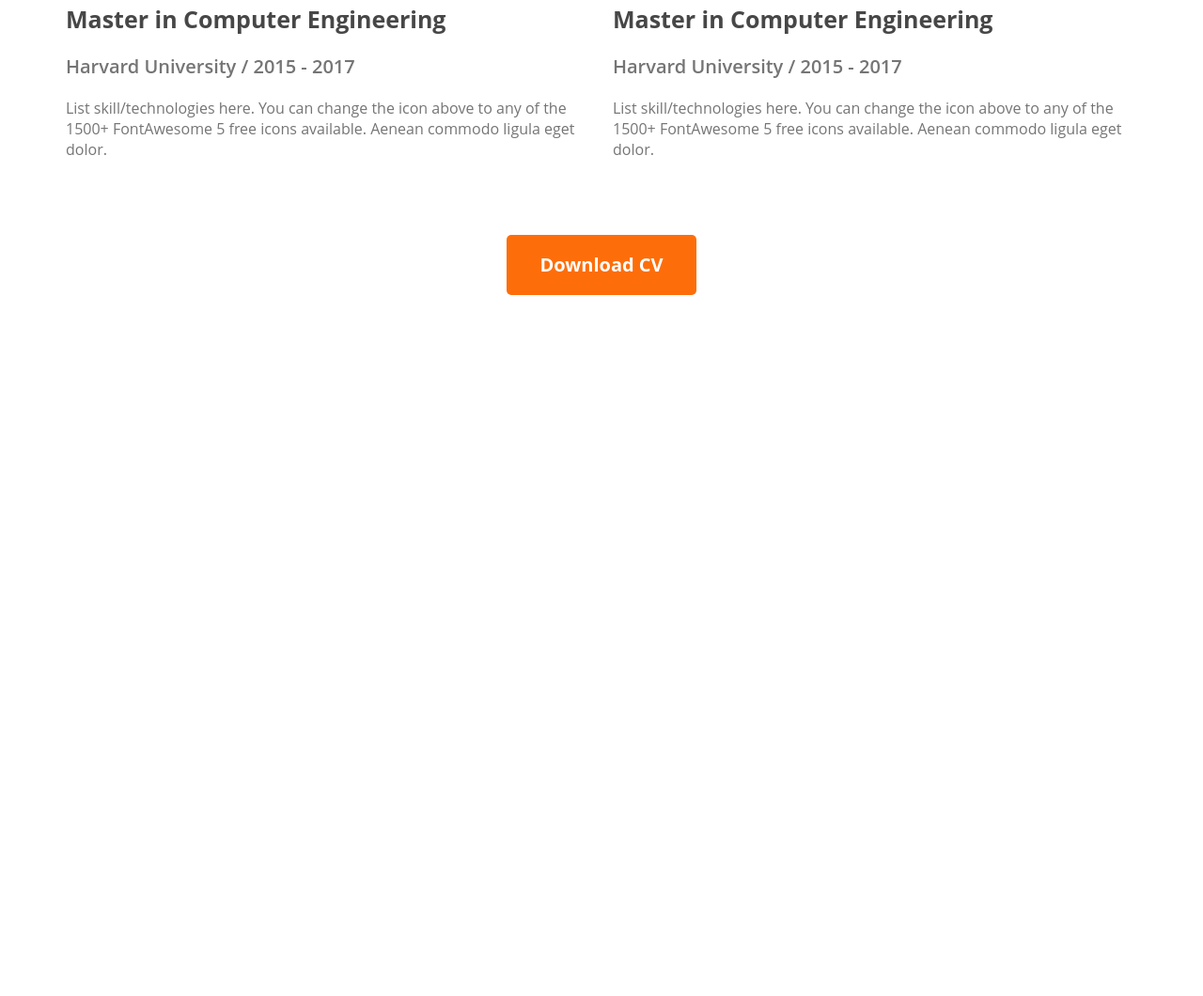
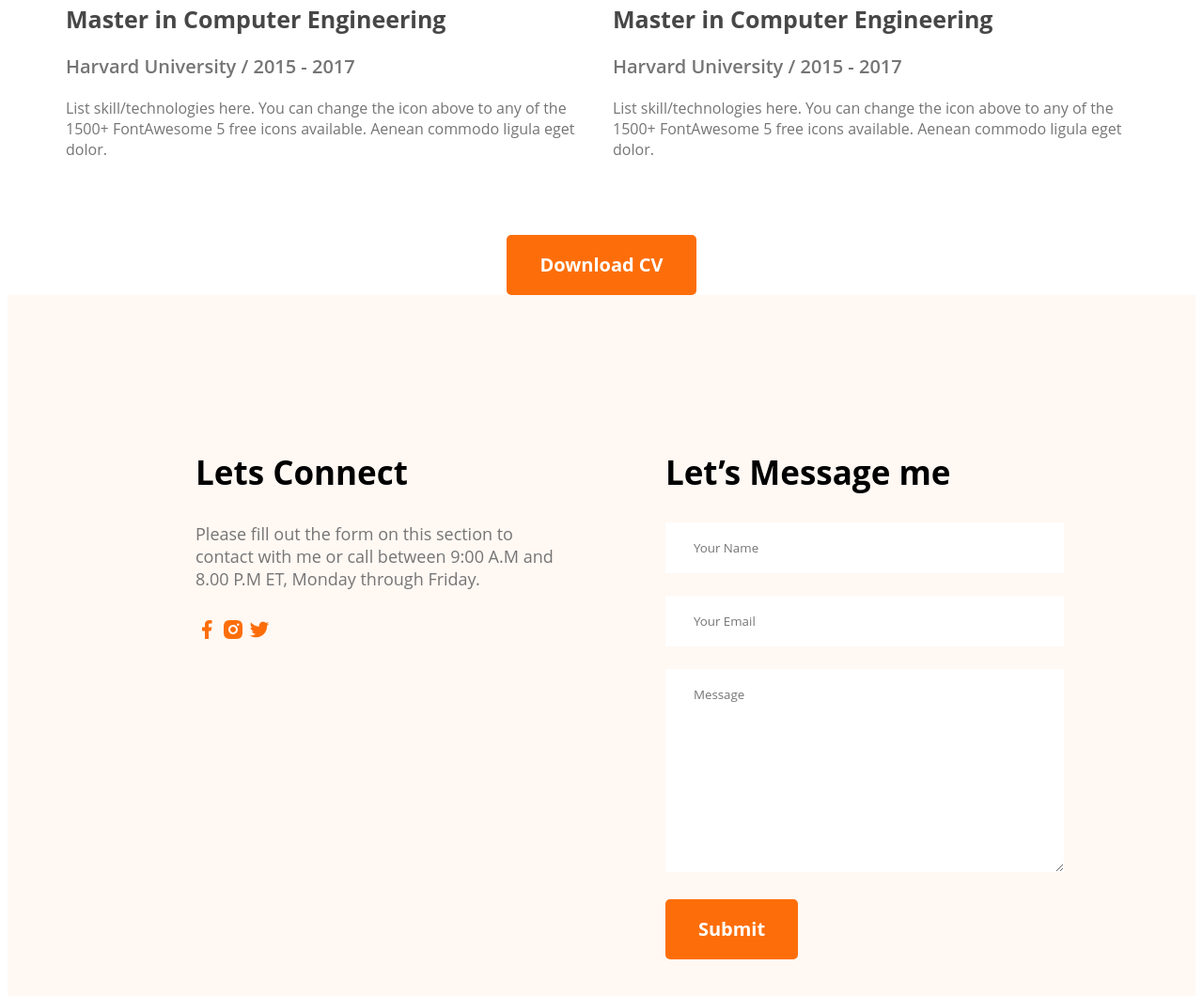
Before and after one commit to Ahana-Nandi-Tultul/PH_Protfolio, a plain HTML site: page index.html in a window 1280 px wide. Shown: the part 3170-4230 px from the top of the page at 94% size. Before the commit the page ends 3492 px from the top, so only its background shows below. Drawn offline with Linux system fonts and the light colour scheme.

Commit message:
contact us section

```diff
--- a/index.html
+++ b/index.html
@@ -171,6 +171,26 @@
             </div>
         </section>
     </main>
+     <!-- contact section -->
+     <section class="contact">
+        <div>
+            <h3 class="section-title">Lets Connect</h3>
+            <p class="section-description">Please fill out the form on this section to contact with me or call between 9:00 A.M and 8.00 P.M ET,
+                Monday through Friday.</p>
+            <a href=""><img src="images/icons/facebook.png" alt=""></a>
+            <a href=""><img src="images/icons/insta.png" alt=""></a>
+            <a href=""><img src="images/icons/twitter.png" alt=""></a>
+        </div>
+        <div>
+            <h3 class="section-title">Let’s Message me</h3>
+            <form action="">
+                <input type="text" name="" id="" placeholder="Your Name">
+                <input type="text"name="" id="" placeholder="Your Email">
+                <textarea name="" id="" cols="30" rows="10" placeholder="Message"></textarea>
+                <input type="submit" value="Submit" class="btn-primary">
+            </form>
+        </div>
+    </section>
     <footer>
 
     </footer>
--- a/styles/portfolio.css
+++ b/styles/portfolio.css
@@ -172,3 +172,24 @@ main{
     margin-top: 50px;
     text-align: center;
 }
+
+.contact{
+    display: flex;
+    gap: 100px;
+    background: #FFF8F3;
+    padding: 130px 200px;
+
+}
+.contact .section-title{
+    text-align: left;
+}
+
+.contact input[type="text"], input[type="email"], textarea{
+    margin-bottom: 24px;
+    border: 0;
+    width: 100%;
+    padding: 18px 30px;
+}
+input{
+
+}
```
